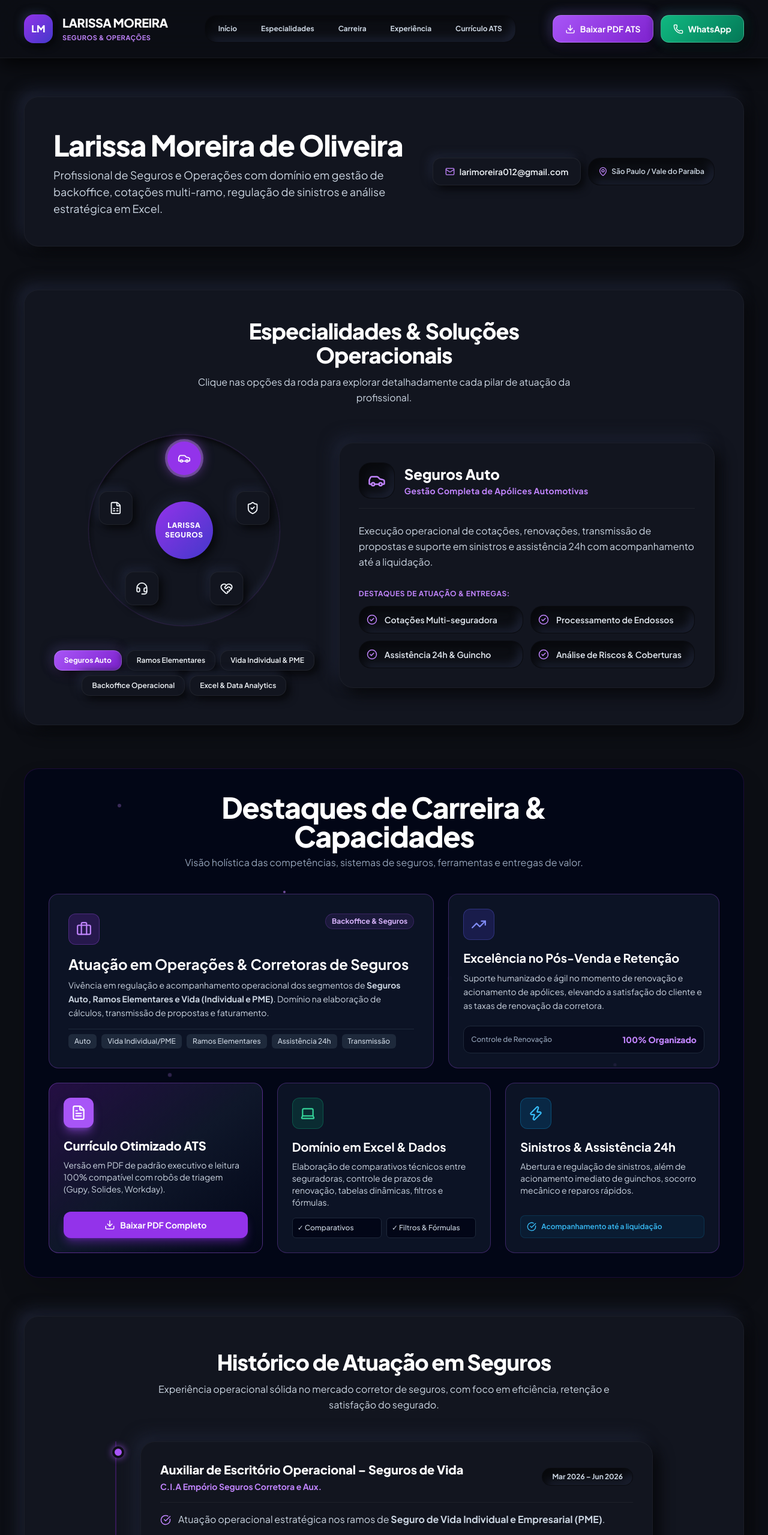
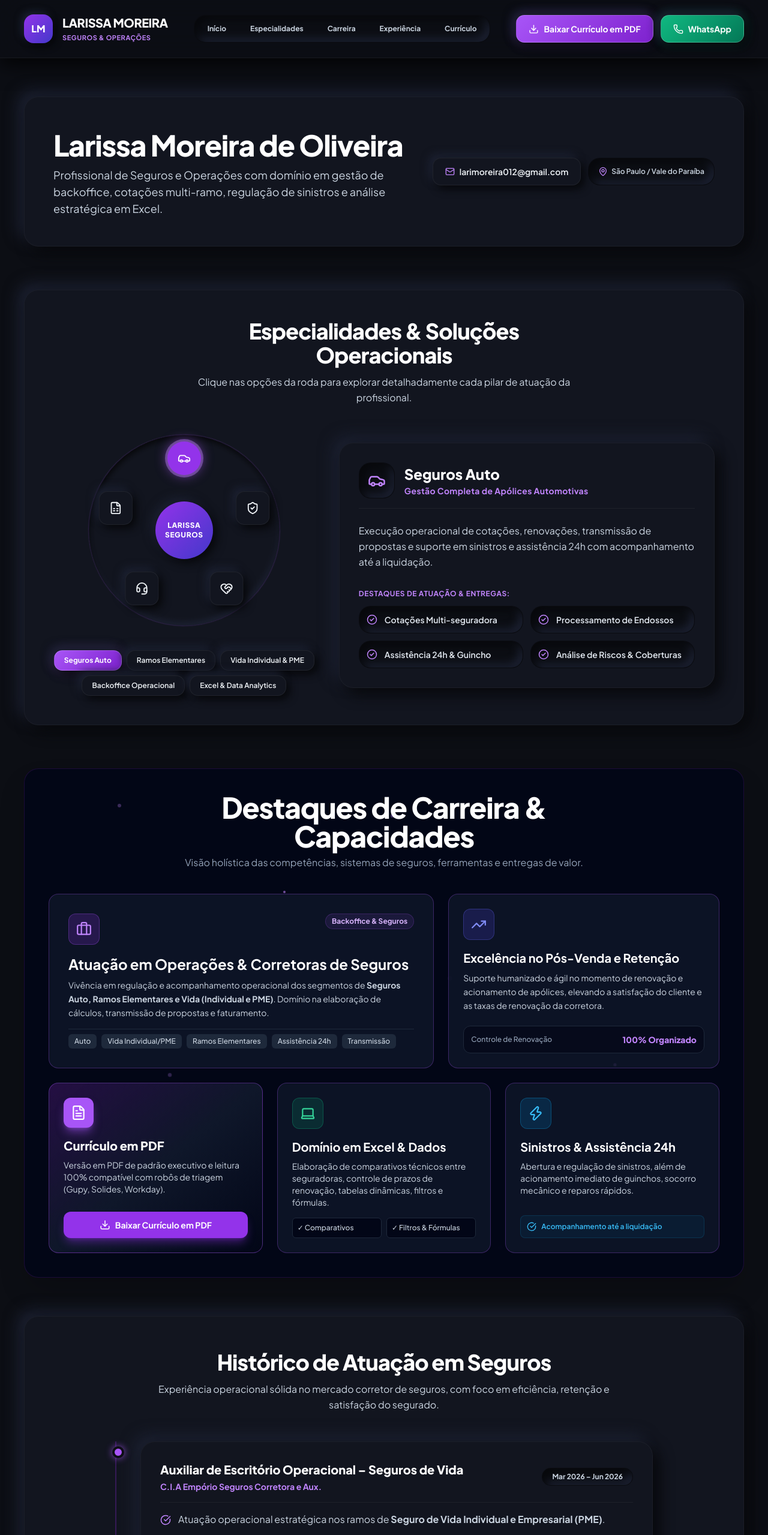
Before and after one commit to willdbga-code/Larissa, a React (Vite) app in the folder Portifolio/: page / in a window 1280 px wide. Shown: the top 2559 px of the page at 60% size. Built offline with nearby package versions, Linux system fonts and the light colour scheme.

Commit message:
style: update section header and button text to Baixar Currículo em PDF

```diff
--- a/Portifolio/src/App.jsx
+++ b/Portifolio/src/App.jsx
@@ -60,7 +60,7 @@ function App() {
               Experiência
             </a>
             <a href="#curriculo" className="px-4 py-2 rounded-xl text-xs font-bold text-slate-300 hover:text-white hover:bg-white/5 transition-all">
-              Currículo ATS
+              Currículo
             </a>
           </nav>
 
@@ -71,7 +71,7 @@ function App() {
               className="neu-button-primary px-5 py-3 text-xs md:text-sm flex items-center gap-2"
             >
               <Download size={17} />
-              Baixar PDF ATS
+              Baixar Currículo em PDF
             </button>
             <a
               href="https://wa.me/5512996543678"
@@ -105,7 +105,7 @@ function App() {
               className="neu-button-primary w-full py-3 mt-2 flex items-center justify-center gap-2"
             >
               <Download size={18} />
-              Baixar Currículo PDF
+              Baixar Currículo em PDF
             </button>
           </div>
         )}
@@ -254,14 +254,14 @@ function App() {
           </div>
         </section>
 
-        {/* CURRICULO PDF ATS SECTION */}
+        {/* CURRICULO PDF SECTION */}
         <section id="curriculo" className="neu-card p-10 md:p-16 text-center space-y-6 relative overflow-hidden">
           <div className="w-16 h-16 rounded-2xl bg-purple-600/20 text-purple-400 flex items-center justify-center mx-auto border border-purple-500/30 neu-inset">
             <FileText size={36} />
           </div>
           <div className="max-w-2xl mx-auto space-y-3">
             <h2 className="text-3xl md:text-4xl font-extrabold text-white">
-              Baixar Currículo Otimizado em PDF
+              Baixar Currículo em PDF
             </h2>
             <p className="text-slate-300 text-base leading-relaxed">
               Documento formatado especificamente para aprovação imediata em sistemas de triagem ATS (Gupy, Solides, Workday) e leitura limpa por recrutadores.
@@ -273,7 +273,7 @@ function App() {
               className="neu-button-primary px-8 py-4 text-sm font-extrabold flex items-center gap-3 text-white shadow-xl hover:scale-105"
             >
               <Download size={20} />
-              Visualizar & Baixar PDF (A4)
+              Baixar Currículo em PDF
             </button>
           </div>
         </section>
--- a/Portifolio/src/components/MagicBento.jsx
+++ b/Portifolio/src/components/MagicBento.jsx
@@ -158,7 +158,7 @@ const MagicBento = ({
               <FileText size={26} />
             </div>
             <h3 className="text-xl font-extrabold text-white mb-2">
-              Currículo Otimizado ATS
+              Currículo em PDF
             </h3>
             <p className="text-slate-300 text-xs md:text-sm leading-relaxed mb-4">
               Versão em PDF de padrão executivo e leitura 100% compatível com robôs de triagem (Gupy, Solides, Workday).
@@ -169,7 +169,7 @@ const MagicBento = ({
             className="w-full py-3 px-4 rounded-xl bg-purple-600 hover:bg-purple-500 text-white font-bold text-sm flex items-center justify-center gap-2 transition-all shadow-lg shadow-purple-600/40 active:scale-95"
           >
             <Download size={18} />
-            Baixar PDF Completo
+            Baixar Currículo em PDF
           </button>
         </div>
 
```
